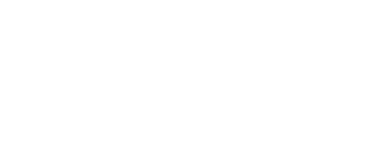
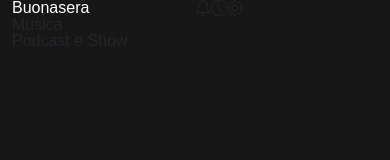
Before and after one commit to MatiasPhoenix/BuildWeek-02, a website: page home-mobile.html in a window 390 px wide. Drawn offline with nearby package versions, Linux system fonts and the light colour scheme.

Commit message:
struttura-mobile

```diff
--- a/assets/css/style.css
+++ b/assets/css/style.css
@@ -721,3 +721,9 @@ a{
   font-weight: bold;
   line-height: 1rem;
 }
+
+/************************************* Inferno mobile **************************************/
+
+#backGroundMobile {
+  background-color: var(--colorBGHome);
+}
--- a/home-mobile.html
+++ b/home-mobile.html
@@ -9,8 +9,37 @@
     <link rel="stylesheet" href="assets/css/reset.css">
     <link rel="stylesheet" href="assets/css/style.css">
 </head>
-  <body>
-    <div></div>
+  <body id="backGroundMobile">
+    <div id="totalContainerMobile" class="container">
+        <div id="buonaSeraMenu" class="row">
+            <h3 class="col">Buonasera</h3>
+            <div class="col d-flex">
+                <div><i class="bi bi-bell"></i></div>
+                <div><i class="bi bi-clock-history"></i></div>
+                <div><i class="bi bi-gear"></i></div>
+            </div>
+        </div>
+        <div id="musicPodcast">
+            <div>Musica</div>
+            <div>Podcast e Show</div>
+        </div>
+
+        <div id="playListMobile">
+            <div class="cardMobile">
+                <img src="" alt="">
+            </div>
+
+        </div>
+
+        <div>
+        <div id="cardPlayListMobile1"></div>
+        <div id="cardPlayListMobile2"></div>
+        <div id="cardPlayListMobile3"></div>
+        <div id="cardPlayListMobile4"></div>
+        <div id="cardPlayListMobile5"></div>
+        <div id="cardPlayListMobile6"></div>
+        </div>
+    </div>
 
 
 
```
